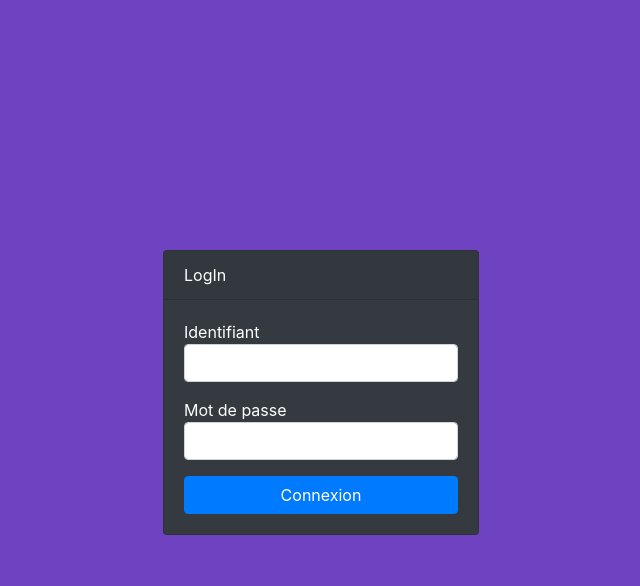
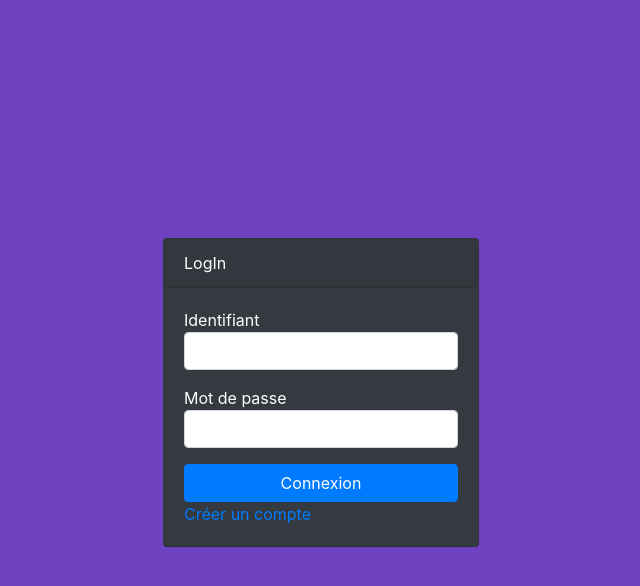
Before and after one commit to JN-Lab/django-user-app, a Django app: page /login/ in a window 1280 px wide. Shown: the top 586 px of the page, without its empty margins (319-959 px from the left). Run offline with Django 3.2, Linux system fonts and the light colour scheme; some libraries are stand-ins or nearby versions.

Commit message:
Add create an account button on login page

```diff
--- a/auth_project/auth_app/templates/auth_app/login.html
+++ b/auth_project/auth_app/templates/auth_app/login.html
@@ -26,6 +26,9 @@
                     </div>
                     <button type="submit" class="btn-submit-user btn btn-block btn-primary">Connexion</button>
                 </form>
+                <div>
+                    <a href="">Créer un compte</a>
+                </div>
             </div>
         </div>
     </main>
```
